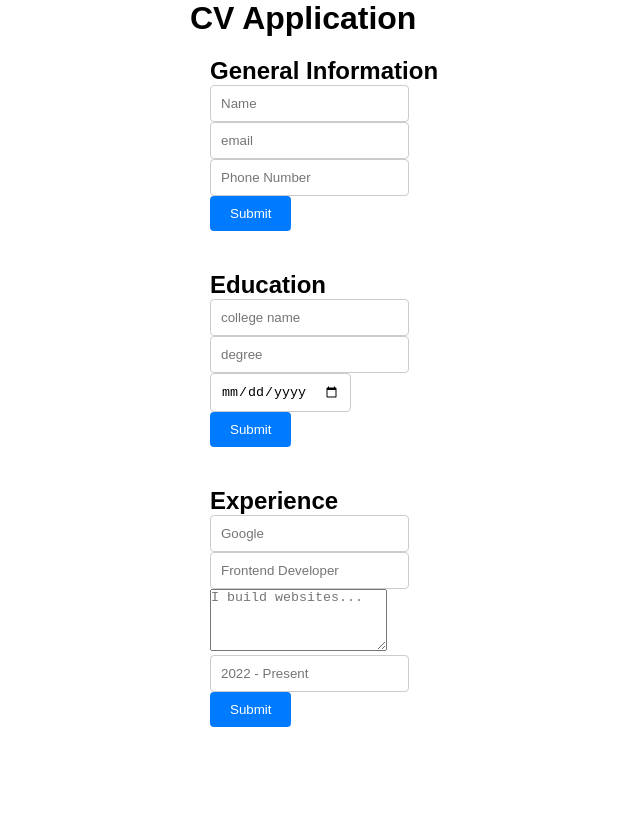
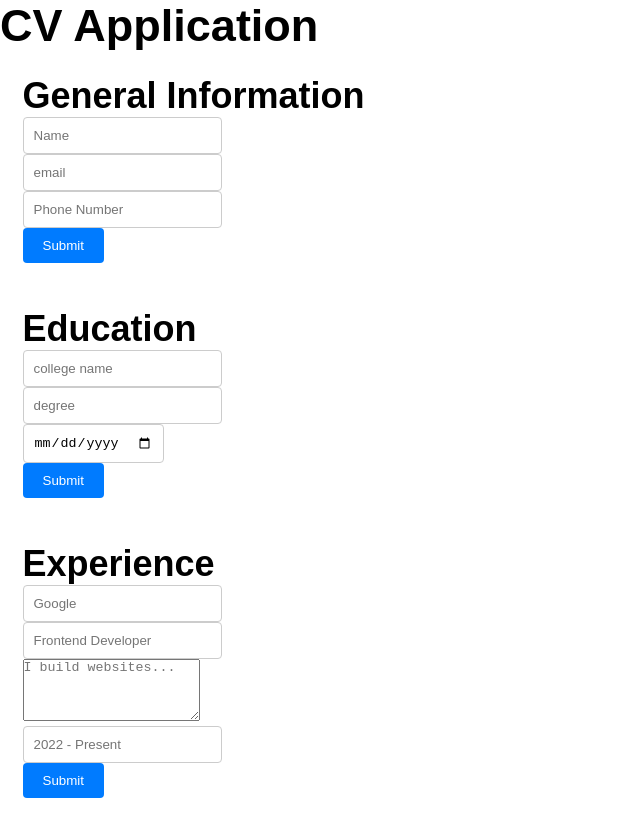
Before and after one commit to Fakecloak/CV-Application, a React (Vite) app in the folder my-first-react-app/: page / in a window 1280 px wide. Shown: the whole page, without its empty margins (0-640 px from the left). Built offline with nearby package versions, Linux system fonts and the light colour scheme.

Commit message:
update font size and adjust layout styles in style.css

```diff
--- a/my-first-react-app/src/style.css
+++ b/my-first-react-app/src/style.css
@@ -5,7 +5,7 @@
 }
 
 html{
-  font-size: 16px;
+  font-size: 18px;
 }
 
 body{
@@ -13,12 +13,24 @@ body{
 }
 
 .app {
-  max-width: 900px;
+  display: flex;
+  flex-direction: column;
+  max-width: 75rem;
   margin: 0 auto;
+
+}
+
+
+h1 {
+    font-size: 2.5rem;
+}
+
+h2 {
+    font-size: 2rem;
 }
 
 .section {
-  padding: 20px;
+    padding: 1.25rem;
 }
 
 input {
```
